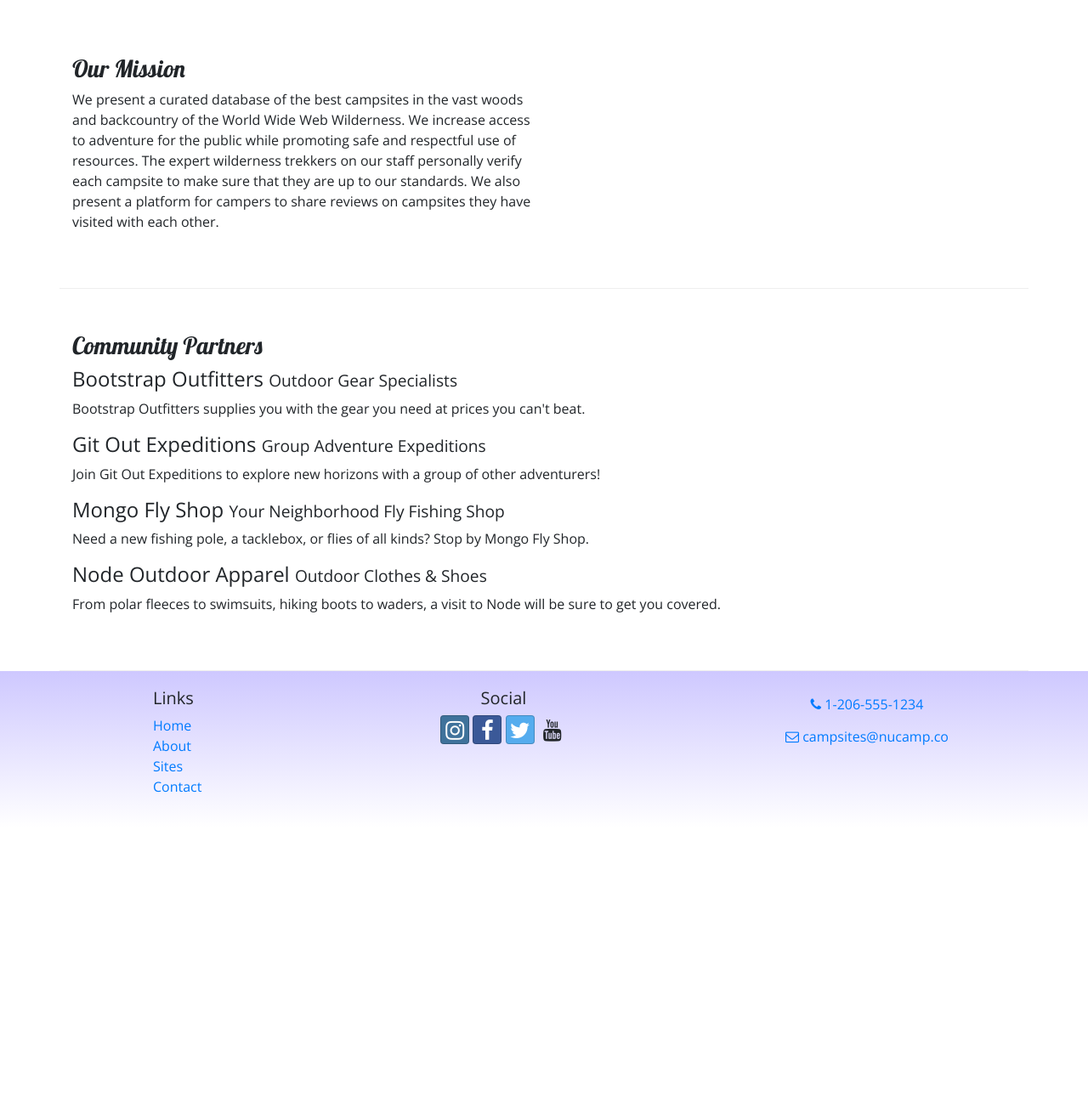
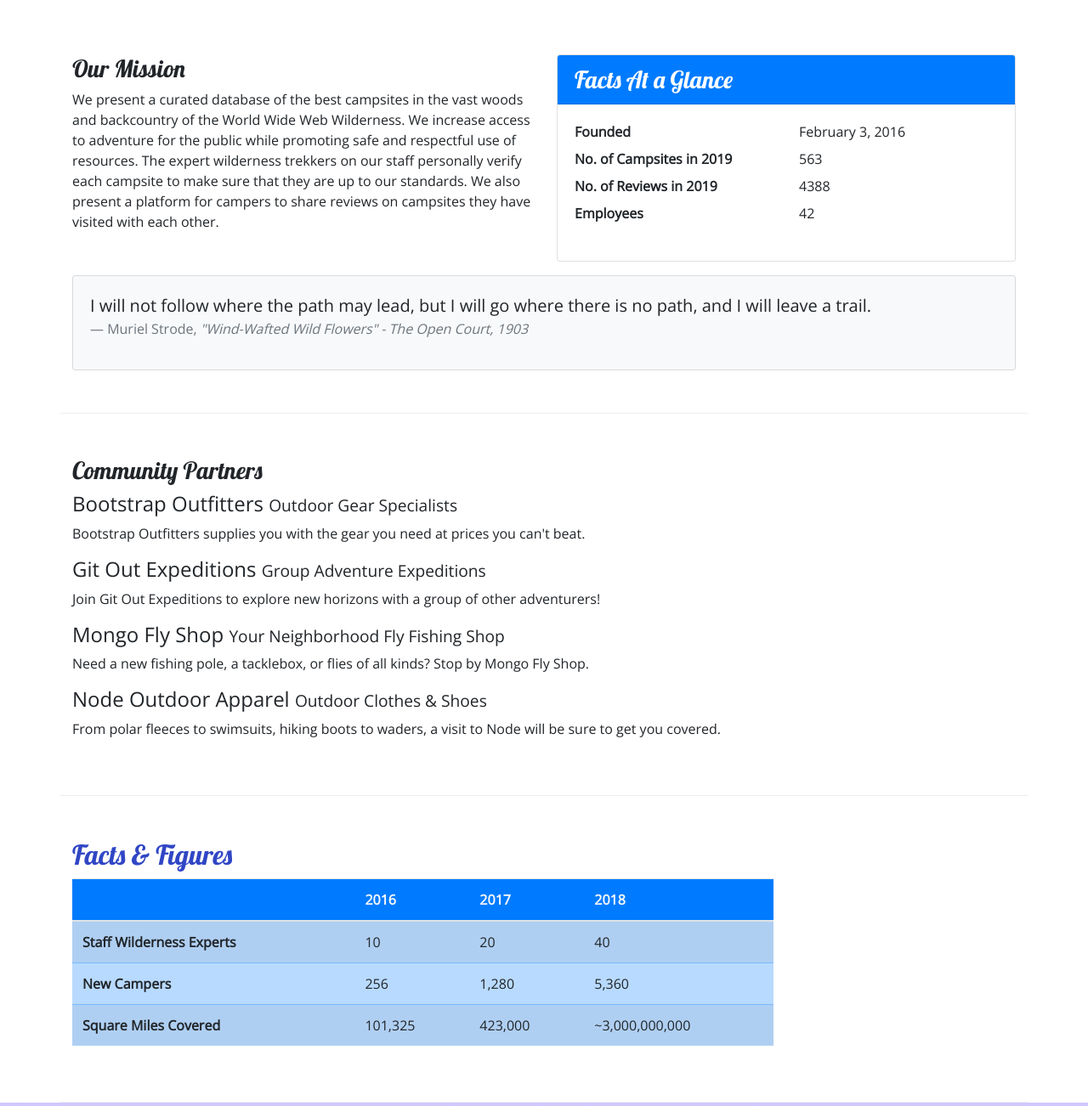
Before and after one commit to TravisWilley/Nucampsite, a website: page aboutus.html in a window 1280 px wide. Shown: the part 340-1642 px from the top of the page at 85% size. Before the commit the page ends 1314 px from the top, so only its background shows below. Drawn offline with nearby package versions, Linux system fonts and the light colour scheme.

Commit message:
Tables and Cards

```diff
--- a/aboutus.html
+++ b/aboutus.html
@@ -62,18 +62,39 @@
 
       <div class="row row-content">
         <div class="col-sm-6">
-          <h3>Our Mission</h3>
-          <p>
-            We present a curated database of the best campsites in the vast
-            woods and backcountry of the World Wide Web Wilderness. We increase
-            access to adventure for the public while promoting safe and
-            respectful use of resources. The expert wilderness trekkers on our
-            staff personally verify each campsite to make sure that they are up
-            to our standards. We also present a platform for campers to share
-            reviews on campsites they have visited with each other.
-          </p>
+            <h3>Our Mission</h3>
+            <p>We present a curated database of the best campsites in the vast woods and backcountry of the World Wide Web Wilderness. We increase access to adventure for the public while promoting safe and respectful use of resources. The expert wilderness trekkers on our staff personally verify each campsite to make sure that they are up to our standards. We also present a platform for campers to share reviews on campsites they have visited with  each other.</p>
         </div>
-      </div>
+        <div class="col-sm-6">
+            <div class="card">
+                <h3 class="card-header bg-primary text-white">Facts At a Glance</h3>
+                <div class="card-body">
+                    <dl class="row">
+                        <dt class="col-6">Founded</dt>
+                        <dd class="col-6">February 3, 2016</dd>
+                        <dt class="col-6">No. of Campsites in 2019</dt>
+                        <dd class="col-6">563</dd>
+                        <dt class="col-6">No. of Reviews in 2019</dt>
+                        <dd class="col-6">4388</dd>
+                        <dt class="col-6">Employees</dt>
+                        <dd class="col-6">42</dd>
+                    </dl>
+                </div>
+            </div>
+        </div>
+        <div class="col">
+            <div class="card bg-light mt-3">
+                <blockquote class="blockquote card-body">
+                    <p class="mb-0">I will not follow where the path may lead, but I will go where there is no path, and I will leave a trail.</p>
+                    <footer class="blockquote-footer">Muriel Strode,
+                        <cite title="Source Title">"Wind-Wafted Wild Flowers" -
+                            The Open Court, 1903
+                        </cite>
+                    </footer>
+                </blockquote>
+        </div>
+        </div>
+    </div>
 
       <div class="row row-content">
         <div class="col">
@@ -104,9 +125,46 @@
           </p>
         </div>
       </div>
+      <div class="row row-content">
+        <div class="col-sm-9">
+          <h2>Facts &amp; Figures</h2>
+          <div class="table-responsive">
+                 <table class="table table-striped">
+                  <thead>
+                      <tr class="bg-primary text-light">
+                          <th></th>
+                          <th>2016</th>
+                          <th>2017</th>
+                          <th>2018</th>
+                      </tr>
+                  </thead>
+                  <tbody class="table-primary">
+                        <tr>
+                            <th>Staff Wilderness Experts</th>
+                            <td>10</td>
+                            <td>20</td>
+                            <td>40</td>
+                        </tr>
+                        <tr>
+                            <th>New Campers</th>
+                            <td>256</td>
+                            <td>1,280</td>
+                            <td>5,360</td>
+                        </tr>
+                        <tr>
+                            <th>Square Miles Covered</th>
+                            <td>101,325</td>
+                            <td>423,000</td>
+                            <td>~3,000,000,000</td>
+                        </tr>
+                    </tbody>
+                </table>
+            </div>
+        </div>
+   </div>
     </div>
 
-    <footer>
+    <footer class="site-footer">
       <div class="container">
         <div class="row">
           <div class="col-4 col-sm-2 offset-1">
--- a/styles.css
+++ b/styles.css
@@ -13,7 +13,7 @@ header h2 {
   color: #cec8ff;
 }
 
-footer {
+.site-footer {
   background-image: linear-gradient(#cec8ff, white);
   padding: 20px 0;
 }
```
Also changed, not shown: contactus.html (+56 -2 lines), index.html (+1 -1 lines), 1 other file.
